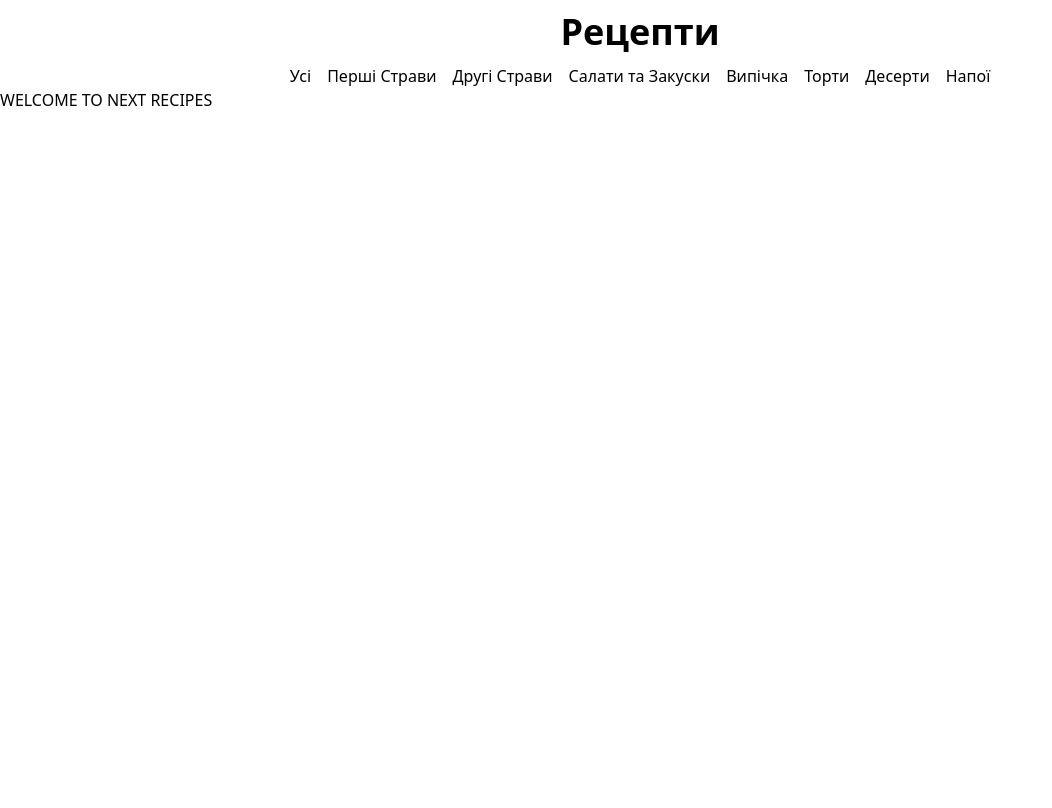
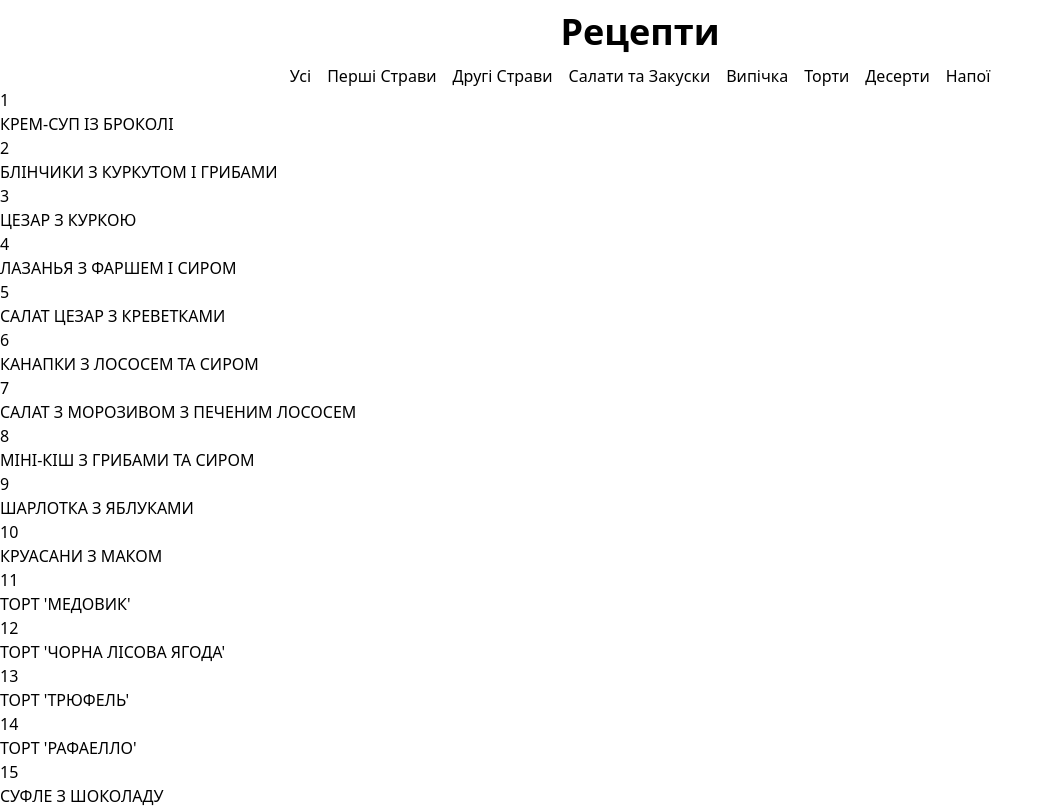
Before and after one commit to DimonKniaziev/next-recipes, a Next.js app: page / in a window 1280 px wide. Shown: the top 808 px of the page, without its empty margins (0-1052 px from the left). Built offline with nearby package versions, Linux system fonts and the light colour scheme.

Commit message:
add-recipes-lists

```diff
--- /dev/null
+++ b/src/app/[category]/page.tsx
@@ -0,0 +1,9 @@
+import RecipesList from "@/componens/recipes-list"
+
+export default function Page({ params }: { params: { category: string } }) {
+    return (
+        <div>
+            <RecipesList category={params.category}/>
+        </div>
+    )
+}
--- a/src/app/page.tsx
+++ b/src/app/page.tsx
@@ -1,7 +1,9 @@
+import RecipesList from "@/componens/recipes-list";
+
 export default function Home() {
   return (
-    <main>
-      WELCOME TO NEXT RECIPES
-    </main>
+    <div>
+      <RecipesList category=""/>
+    </div>
   );
 }
--- /dev/null
+++ b/src/componens/recipes-list-item/index.tsx
@@ -0,0 +1,3 @@
+import RecipesListItem from "./recipes-list-item";
+
+export default RecipesListItem;
--- /dev/null
+++ b/src/componens/recipes-list-item/recipes-list-item.tsx
@@ -0,0 +1,21 @@
+import React from "react";
+
+interface IRecipesListItem {
+    label: string,
+    imageId: number
+}
+
+const RecipesListItem: React.FC<IRecipesListItem> = ({label, imageId}) => {
+    return (
+        <div className="recipes-list-item">
+            <div className="recipes-list-item-image-container">
+                <span>{imageId}</span>
+            </div>
+            <div className="recipes-list-item-label-container">
+                <span className="recipes-list-item-name">{label}</span>
+            </div>
+        </div>
+    )
+}
+
+export default RecipesListItem;
--- /dev/null
+++ b/src/componens/recipes-list/index.tsx
@@ -0,0 +1,3 @@
+import RecipesList from "./recipes-list";
+
+export default RecipesList;
--- /dev/null
+++ b/src/componens/recipes-list/recipes-list.tsx
@@ -0,0 +1,35 @@
+"use client"
+
+import React from "react";
+import Link from 'next/link'
+import RecipesListItem from "../recipes-list-item";
+import { useRecipes } from "@/store";
+
+interface IRecipesList {
+    category: string;
+}
+
+const RecipesList: React.FC<IRecipesList> = ({category}) => {
+    const recipes = useRecipes(state => state.recipes);
+
+    const selectedRecipes = category ? recipes.filter(item => item.category === category) : recipes;
+
+    const recipesItems = selectedRecipes.map((item) => {
+        const {id, category, ...itemProps} = item;
+
+        return (
+            <Link href={`/${category}/${id}`} key={id}>
+                <RecipesListItem {...itemProps}/>
+            </Link>
+        );
+    });
+
+    return (
+        <div className="tour-list">
+            {recipesItems}
+        </div>
+    )
+
+}
+
+export default RecipesList;
```
